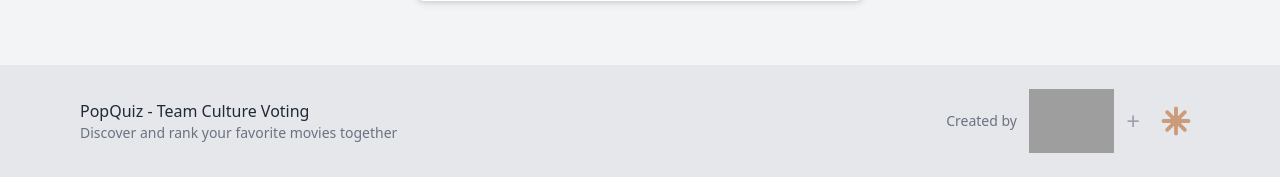
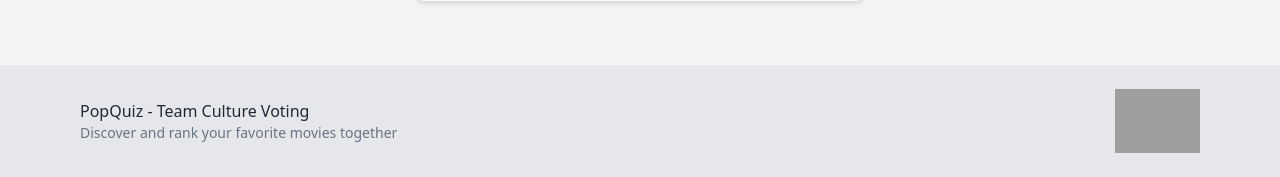
Before and after one commit to chnm/popquiz, a Django app: page /accounts/register/ in a window 1280 px wide. Shown: the part 818-995 px from the top of the page. Run offline with Django 5.2, Linux system fonts and the light colour scheme; data that the repository does not hold is empty; some libraries are stand-ins or nearby versions; grey boxes are pictures that could not be loaded.

Commit message:
simplify footer to show only founder image

```diff
--- a/templates/base.html
+++ b/templates/base.html
@@ -136,27 +136,8 @@
                     <p class="text-sm text-gray-500">Discover and rank your favorite movies together</p>
                 </div>
                 {% load static %}
-                <div class="flex items-center gap-3">
-                    <div class="text-right text-sm text-gray-500">
-                        <p>Created by</p>
-                    </div>
+                <div class="flex items-center">
                     <img src="{% static 'images/founder_transparent.png' %}" alt="Founder" class="h-16 w-auto">
-                    <span class="text-gray-400 text-2xl font-light">+</span>
-                    <div class="h-12 flex items-center">
-                        <svg viewBox="0 0 100 100" class="h-12 w-12" xmlns="http://www.w3.org/2000/svg">
-                            <g transform="translate(50, 50)">
-                                <rect x="-4" y="-30" width="8" height="24" rx="4" fill="#CC9B7A" transform="rotate(0)"/>
-                                <rect x="-4" y="-30" width="8" height="24" rx="4" fill="#CC9B7A" transform="rotate(45)"/>
-                                <rect x="-4" y="-30" width="8" height="24" rx="4" fill="#CC9B7A" transform="rotate(90)"/>
-                                <rect x="-4" y="-30" width="8" height="24" rx="4" fill="#CC9B7A" transform="rotate(135)"/>
-                                <rect x="-4" y="-30" width="8" height="24" rx="4" fill="#CC9B7A" transform="rotate(180)"/>
-                                <rect x="-4" y="-30" width="8" height="24" rx="4" fill="#CC9B7A" transform="rotate(225)"/>
-                                <rect x="-4" y="-30" width="8" height="24" rx="4" fill="#CC9B7A" transform="rotate(270)"/>
-                                <rect x="-4" y="-30" width="8" height="24" rx="4" fill="#CC9B7A" transform="rotate(315)"/>
-                                <circle cx="0" cy="0" r="12" fill="#CC9B7A"/>
-                            </g>
-                        </svg>
-                    </div>
                 </div>
             </div>
         </div>
```
